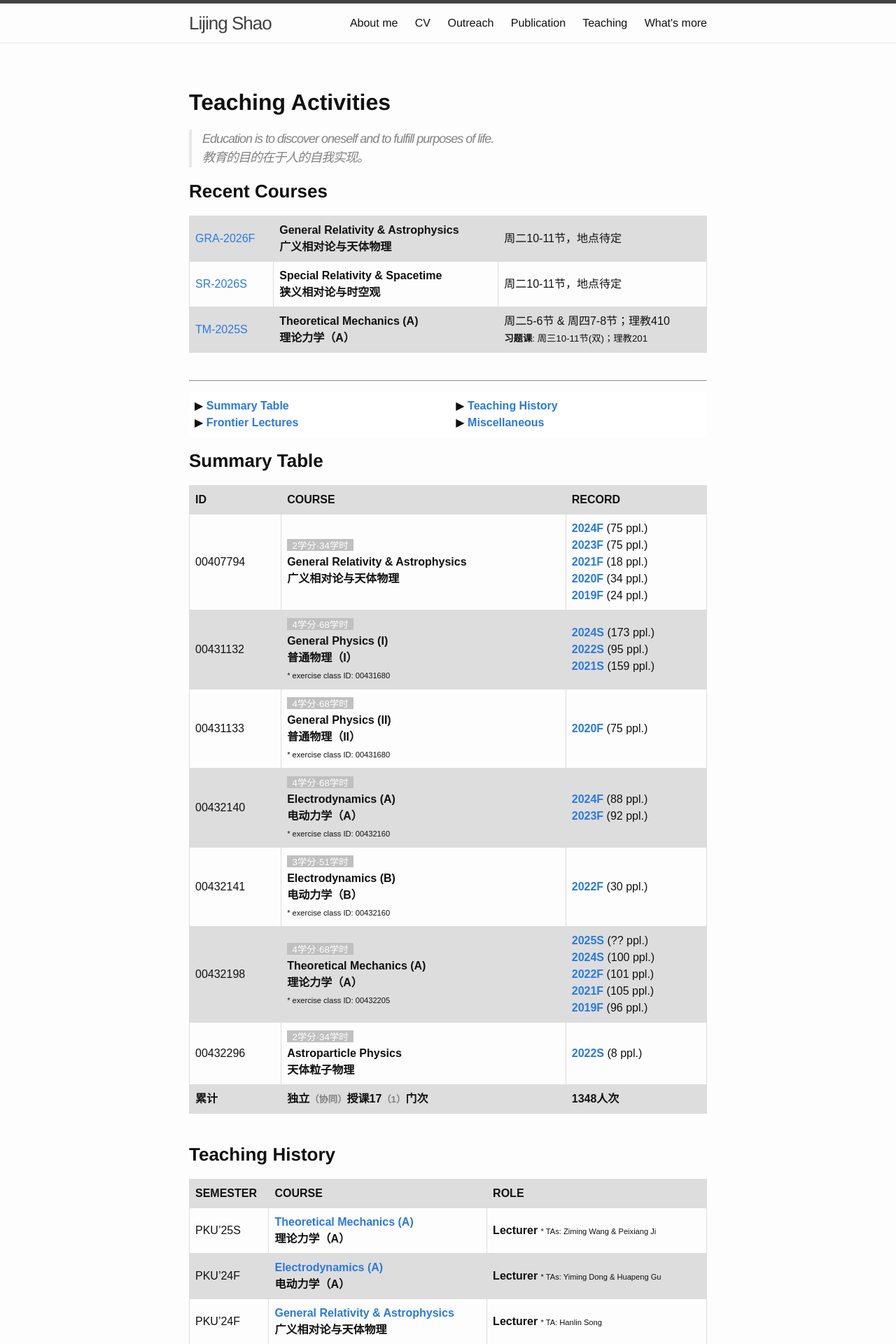
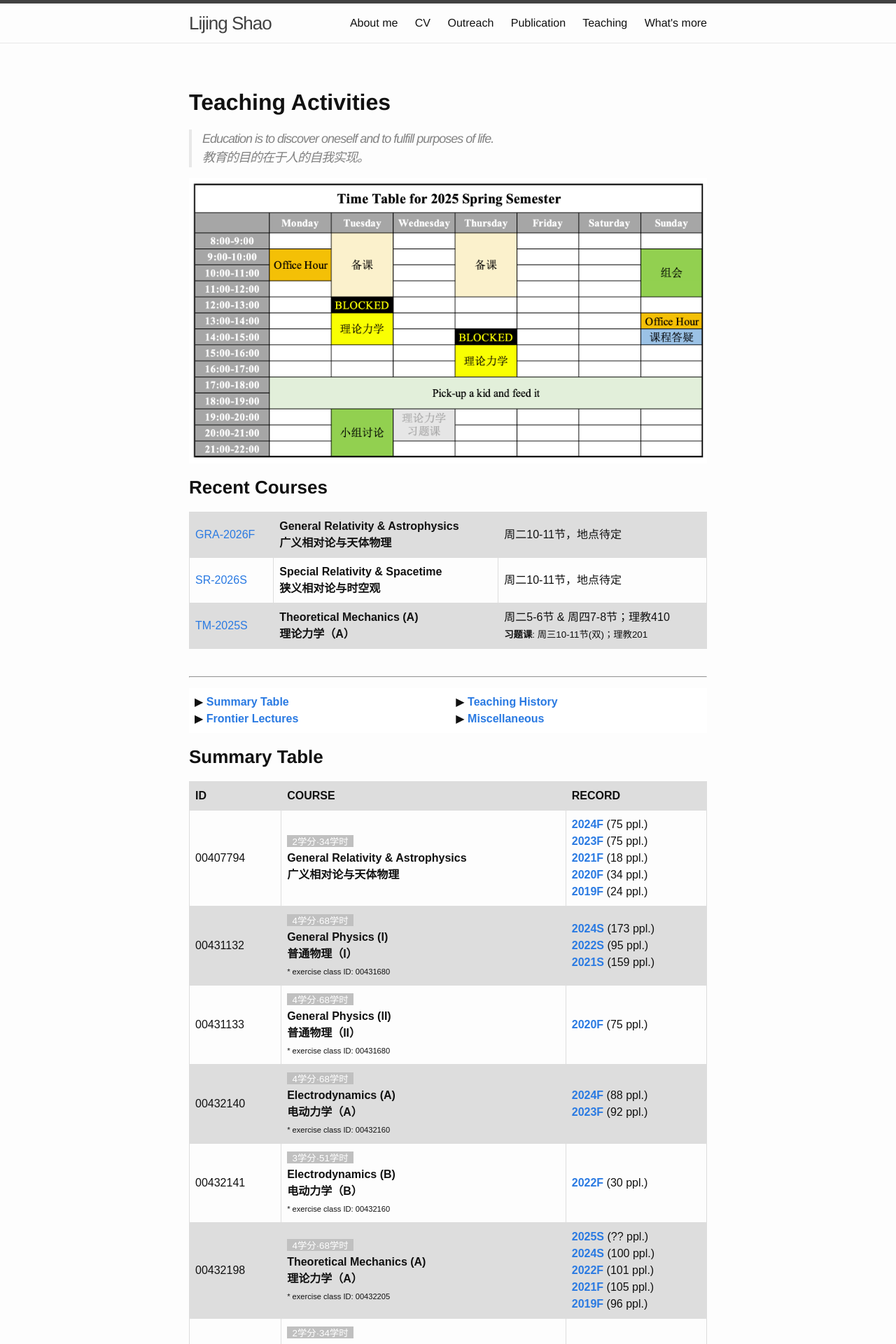
Before and after one commit to Friendshao/Friendshao.github.io, a Jekyll site: the page built from teaching/teaching.md, in a window 1280 px wide. Shown: the top 1920 px of the page at 70% size. Built offline with Jekyll 4.4.1, drawn with Linux system fonts in a browser that asks for light colours.

Commit message:
add schedule 2025S

```diff
--- a/teaching/teaching.md
+++ b/teaching/teaching.md
@@ -46,6 +46,8 @@ tr:nth-child(odd) {
 
 > Education is to discover oneself and to fulfill purposes of life. <br>
 > 教育的目的在于人的自我实现。
+
+<img src="../whatsmore/schedule.png">
 
 <a name="recent"></a>
 
```
Also changed, not shown: whatsmore/schedule.png (added).
